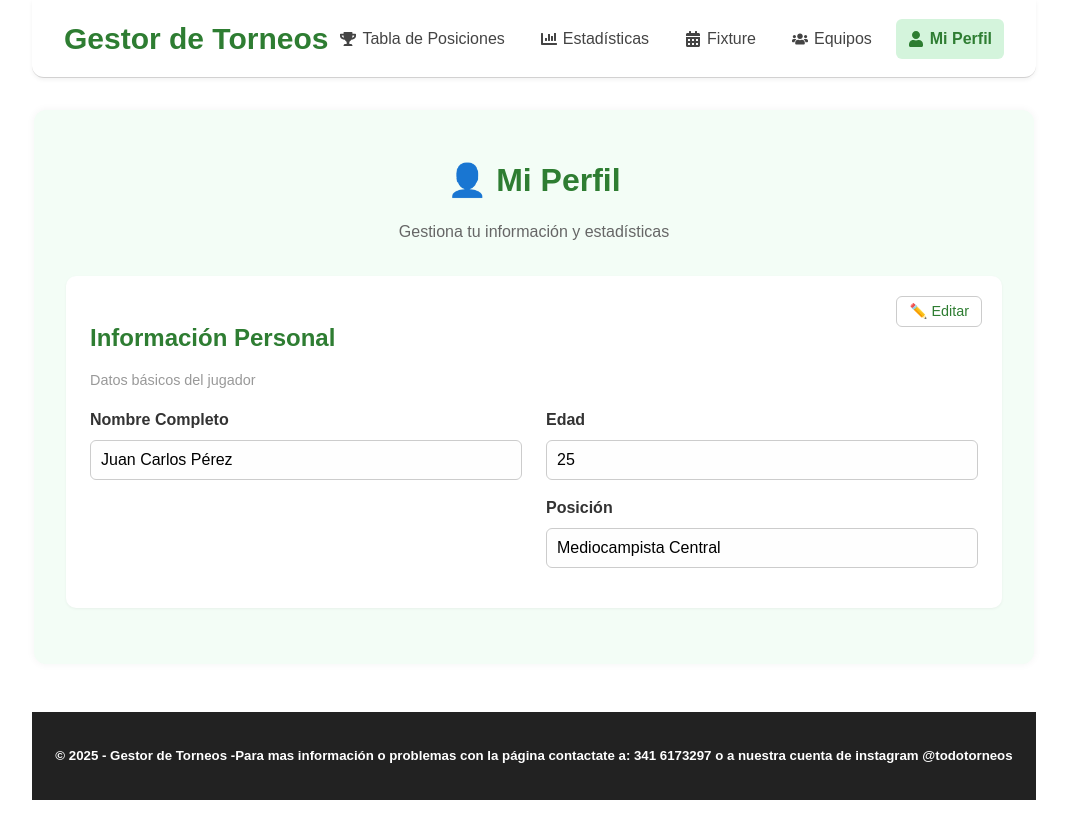
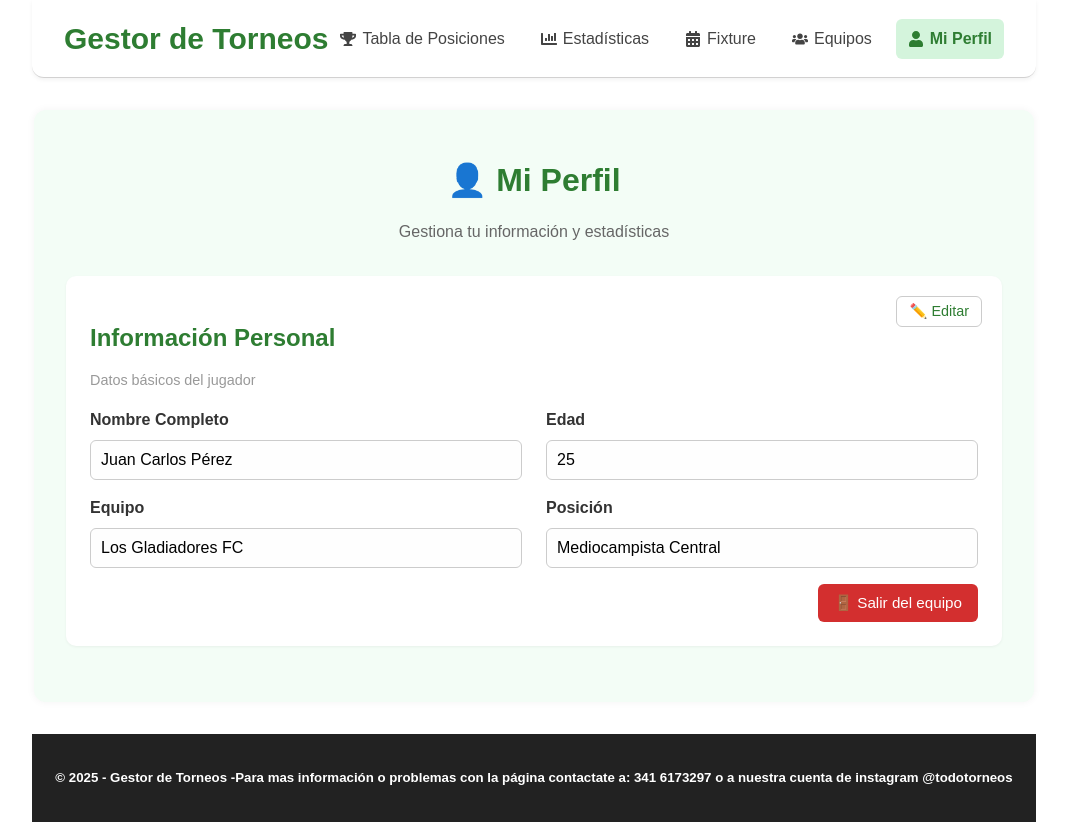
Before and after one commit to tomasandino12/frontend-TPtorneos, a React (Vite) app: page /gestorTorneos/miPerfil in a window 1280 px wide. Shown: the whole page, without its empty margins (106-1173 px from the left). Before the commit the page ends 800 px from the top, so only its background shows below. Built offline with nearby package versions, Linux system fonts and the light colour scheme.

Commit message:
Actualización en el submenú "Mi Perfil"
Lo que hice fue agregar que se muestre a que equipo pertenece actualmente el jugador.
También debajo, hay una opción que permite salir del equipo actual, para poder crear a o unirse a un nuevo equipo.

```diff
--- a/src/pages/MiPerfil.jsx
+++ b/src/pages/MiPerfil.jsx
@@ -1,8 +1,17 @@
 import "../styles/IndexStyle.css";
 import "../styles/MiPerfil.css";
+import { useState } from "react";
 import { Link } from "react-router-dom";
 
 function MiPerfil() {
+  const [equipo, setEquipo] = useState("Los Gladiadores FC"); // simulación
+
+  const handleSalirEquipo = () => {
+    if (window.confirm("¿Estás seguro que deseas salir de tu equipo?")) {
+      setEquipo(""); // simulamos salir
+    }
+  };
+
   return (
     <div className="MiPerfil">
       <main className="mi-perfil-container">
@@ -27,14 +36,29 @@ function MiPerfil() {
           </div>
 
           <div className="perfil-campo">
-  <div className="input-espaciado" /> {/* espacio vacío */}
+            <div className="input-grupo">
+              <label>Equipo</label>
+              <input
+                type="text"
+                value={equipo ? equipo : "No perteneces a ninguno"}
+                readOnly
+                className={!equipo ? "input-vacio" : ""}
+              />
+            </div>
             <div className="input-grupo">
               <label>Posición</label>
               <input type="text" value="Mediocampista Central" readOnly />
             </div>
           </div>
+
+          {equipo && (
+            <div className="boton-salir-container">
+              <button className="boton-salir-equipo" onClick={handleSalirEquipo}>
+                🚪 Salir del equipo
+              </button>
             </div>
-
+          )}
+        </div>
       </main>
     </div>
   );
--- a/src/styles/MiPerfil.css
+++ b/src/styles/MiPerfil.css
@@ -103,3 +103,28 @@
 .boton-editar:hover {
   background-color: #e9f8ed;
 }
+
+.boton-salir-container {
+  text-align: right;
+  margin-top: 0.5rem;
+}
+
+.boton-salir-equipo {
+  background-color: #d32f2f;
+  color: white;
+  border: none;
+  padding: 10px 16px;
+  font-size: 0.95rem;
+  border-radius: 6px;
+  cursor: pointer;
+  transition: background-color 0.2s ease;
+}
+
+.boton-salir-equipo:hover {
+  background-color: #b71c1c;
+}
+
+.input-vacio {
+  color: #999;
+  font-style: italic;
+}
```
Lines whose indentation alone changed are shown as unchanged.
